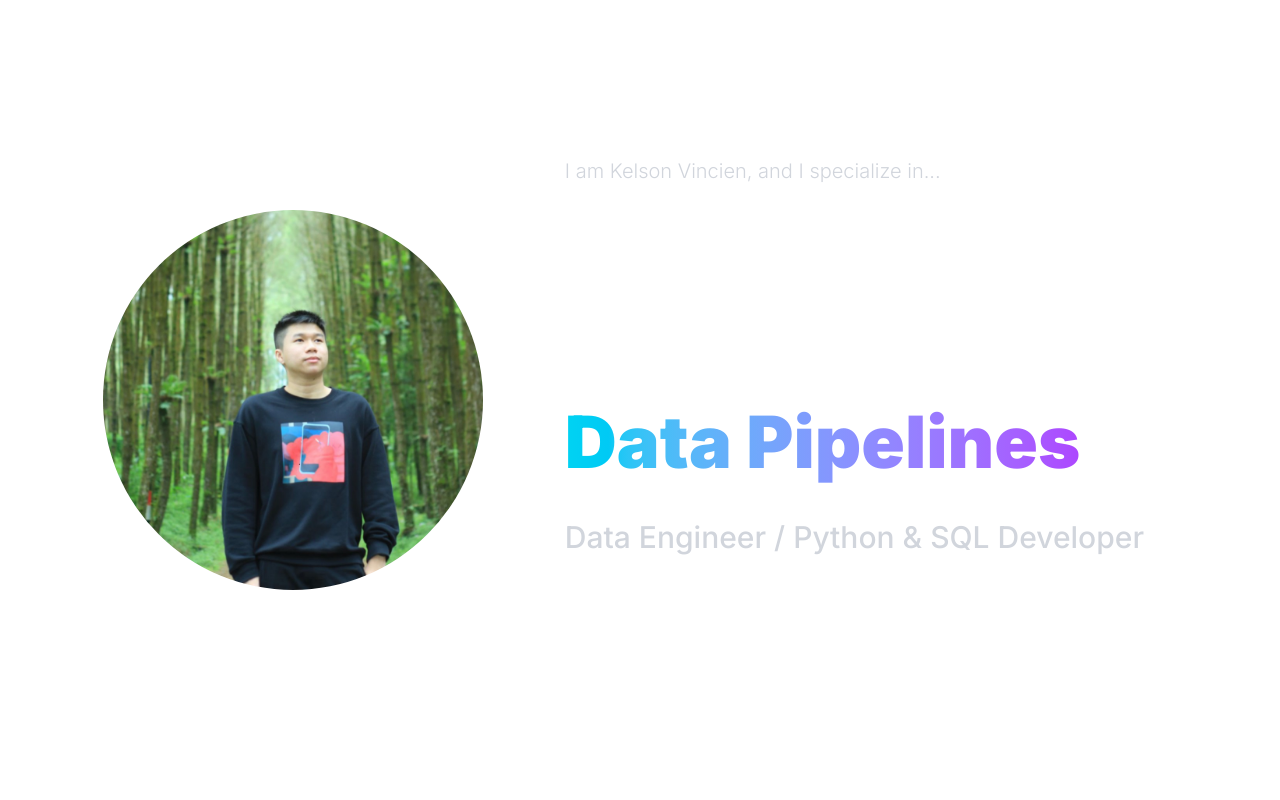
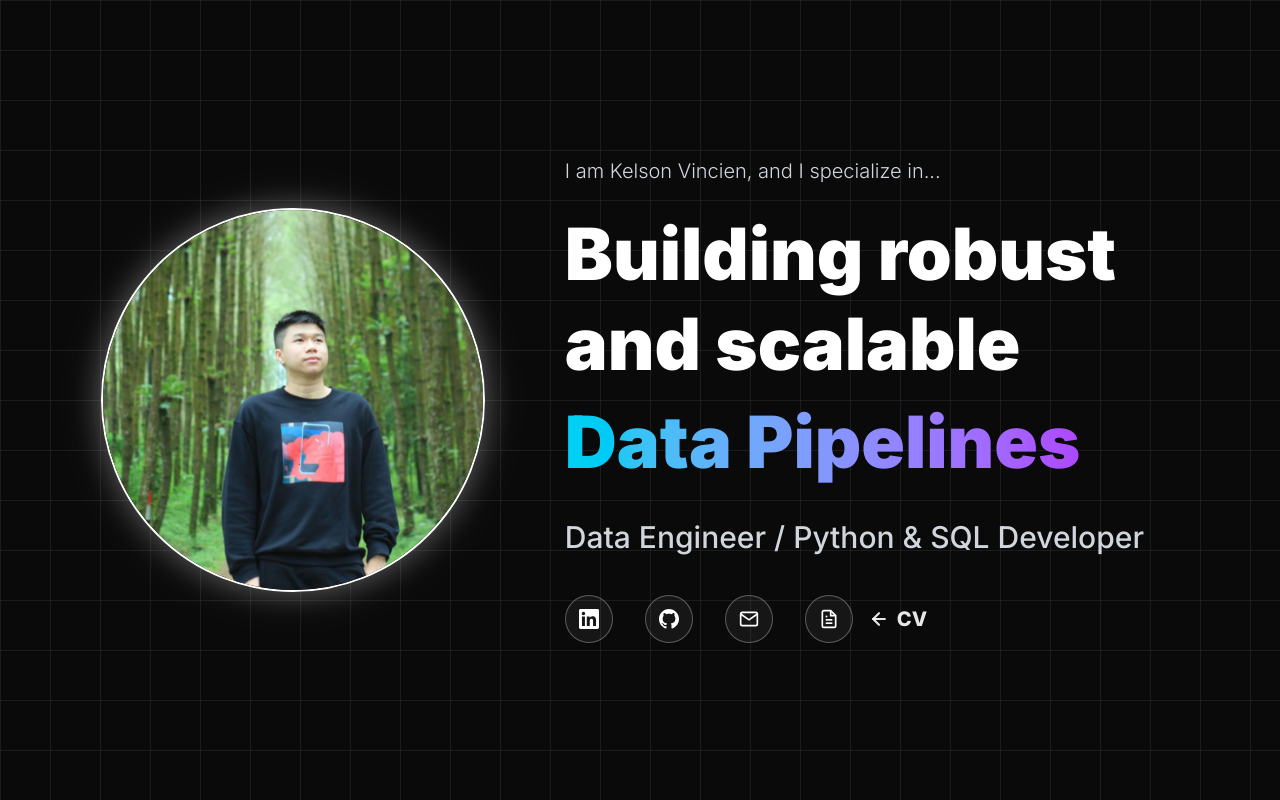
Before and after one commit to LightArtz/portfolio, a Next.js app: page / in a window 1280 px wide. Shown: the top 800 px of the page. Built offline with nearby package versions, Linux system fonts and the light colour scheme.

Commit message:
fix: light/dark mode

```diff
--- a/src/app/globals.css
+++ b/src/app/globals.css
@@ -1,8 +1,9 @@
 @import "tailwindcss";
 
 :root {
-  --background: #ffffff;
-  --foreground: #171717;
+  /* These are now the default and only colors */
+  --background: #0a0a0a;
+  --foreground: #ededed;
 }
 
 @theme inline {
@@ -12,13 +13,6 @@
   --font-mono: var(--font-geist-mono);
 }
 
-@media (prefers-color-scheme: dark) {
-  :root {
-    --background: #0a0a0a;
-    --foreground: #ededed;
-  }
-}
-
 body {
   background: var(--background);
   color: var(--foreground);
```
